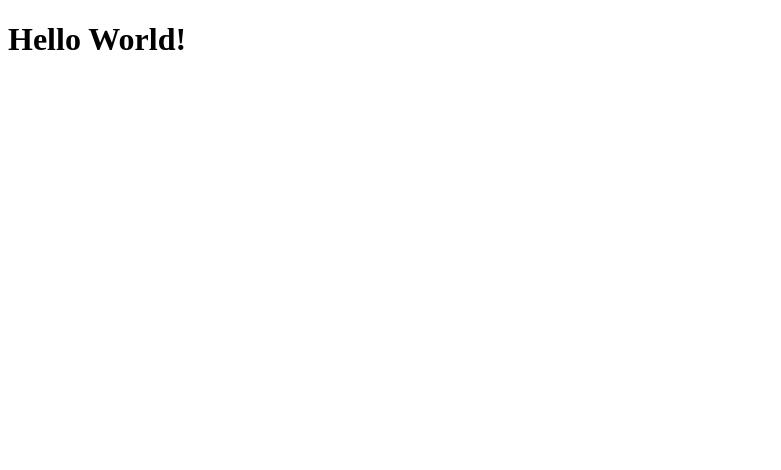
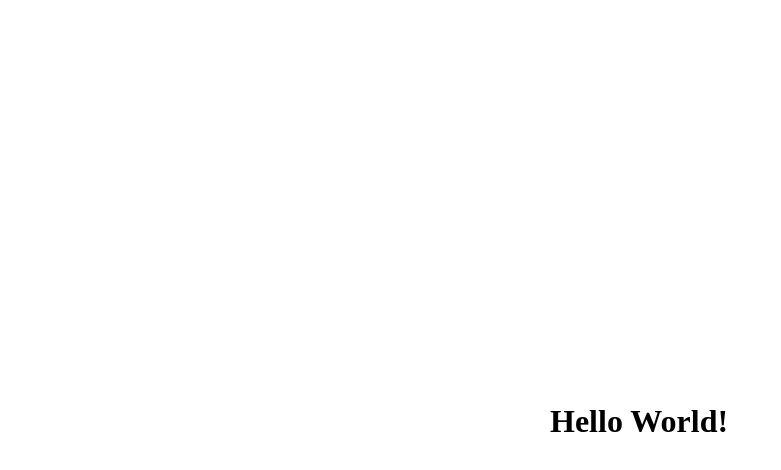
Before and after one commit to alexmarakas/reservation-site, a plain HTML site: page index.html in a window 1280 px wide. Shown: the whole page, without its empty margins (0-781 px from the left). Drawn offline with Linux system fonts and the light colour scheme.

Commit message:
center heading

```diff
--- a/index.html
+++ b/index.html
@@ -4,6 +4,14 @@
     <meta charset="utf-8">
     <title>Final Project</title>
   </head>
+  <style>
+    h1 {
+      position: absolute;
+      top: 50%;
+      left: 50%;
+      transform: translate(-90px,-18px);
+    }
+  </style>
   <body>
     <h1>Hello World!</h1>
   </body>
```
